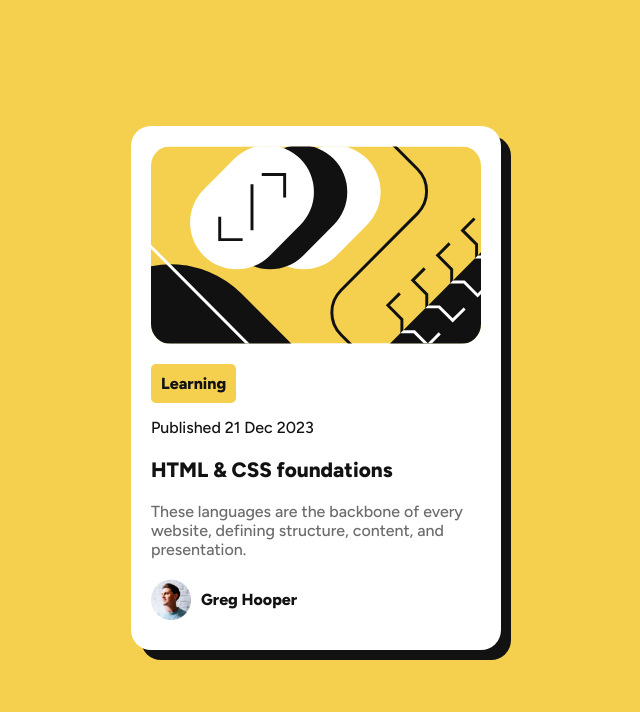
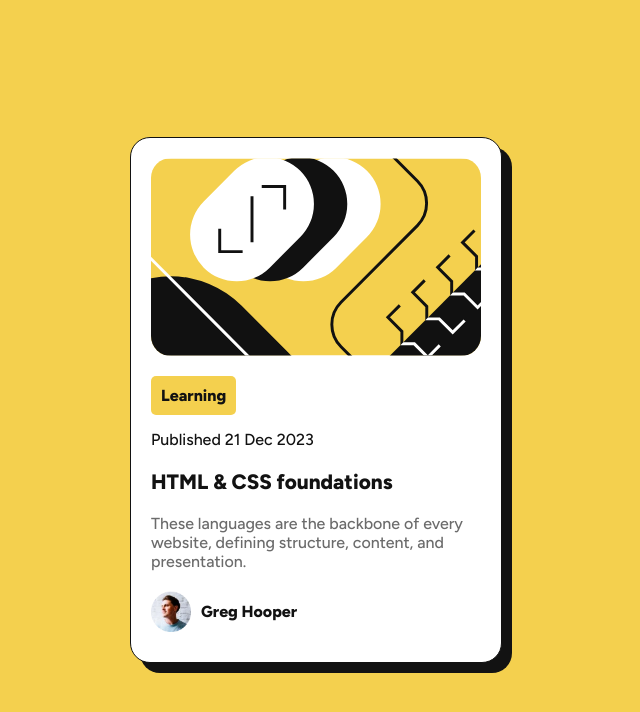
Before and after one commit to new-git-stack/blog-preview-card-main, a plain HTML site: page index.html in a window 1280 px wide. Shown: the whole page, without its empty margins (324-964 px from the left). Drawn offline with Linux system fonts and the light colour scheme.

Commit message:
Just realised the blog card has a black outline

```diff
--- a/index.html
+++ b/index.html
@@ -22,7 +22,7 @@
       font-family: Figtree;
       font-weight: 500;
       background-color: var(--yellow);
-      height: 95svh;
+      height: 98svh;
       display: flex;
       flex-direction: column;
       justify-content: center;
@@ -38,6 +38,7 @@
     .blog-card {
       width: 330px;
       background-color: white;
+      border: 1px solid var(--black-basically);
       border-radius: 20px;
       box-shadow: 10px 10px var(--black-basically);
       display: flex;
```
